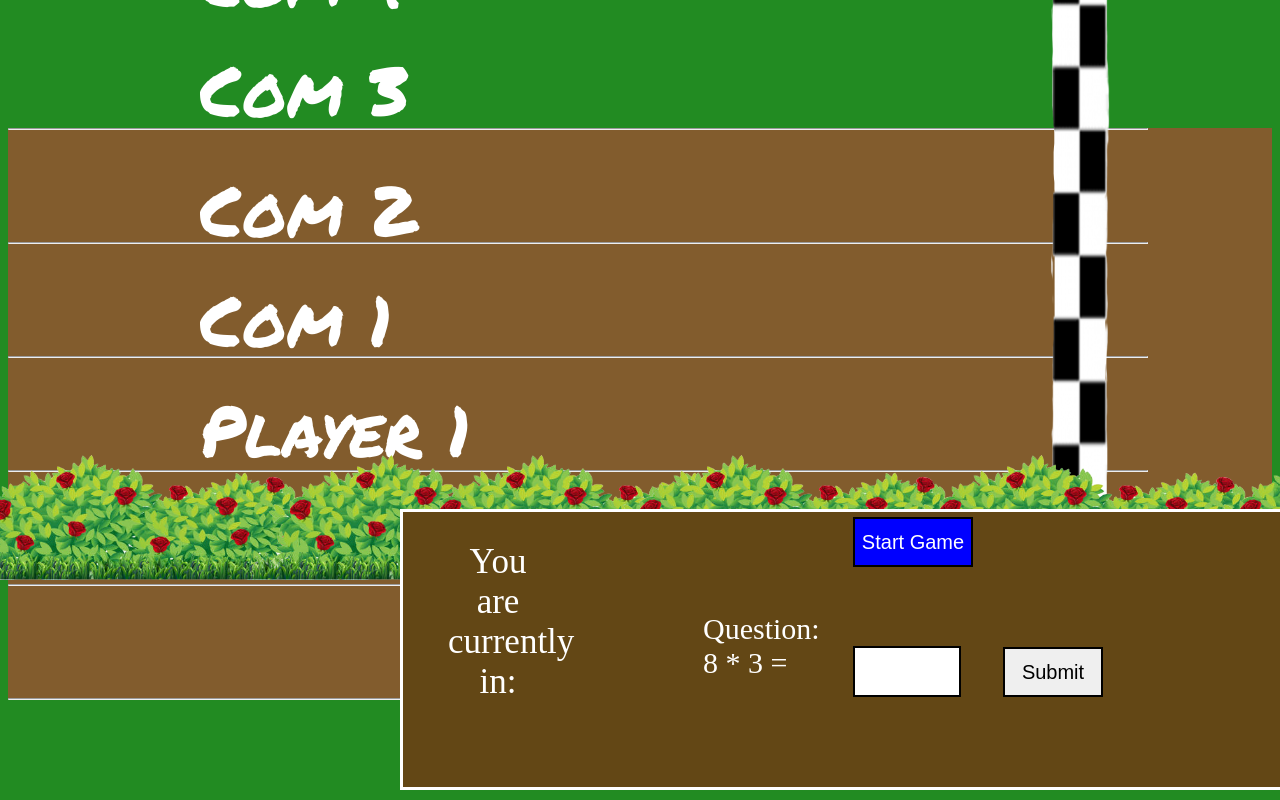
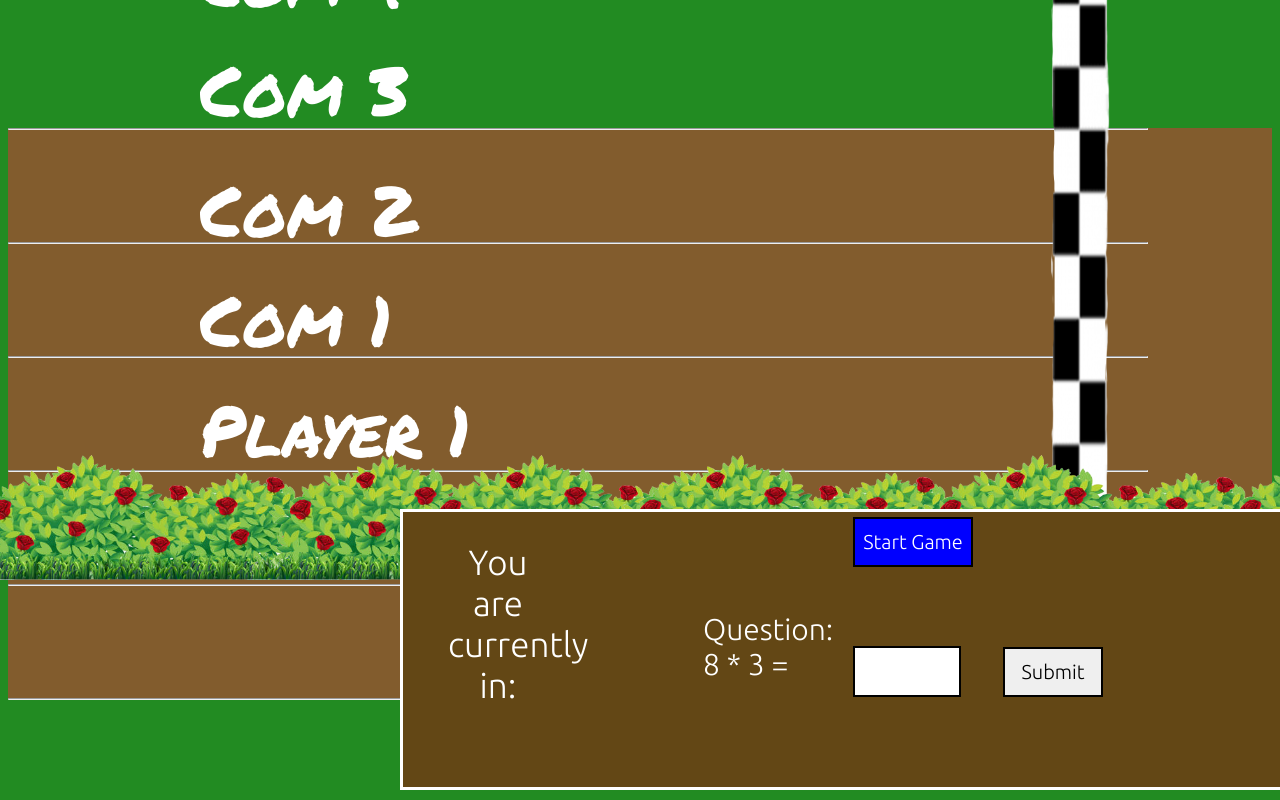
Before and after one commit to gmyrvold/Project1-Derby, a plain HTML site: page index.html in a window 1280 px wide. Shown: the top 800 px of the page. Drawn offline with Linux system fonts and the light colour scheme.

Commit message:
readme is updated, more styling added

```diff
--- a/css/style.css
+++ b/css/style.css
@@ -28,6 +28,7 @@ body {
     font-size: 20px;
     border-style: solid;
     border-color: black;
+    font-family: 'Ubuntu', sans-serif;
 }
 #answer {
     position: absolute;
@@ -48,6 +49,7 @@ body {
     bottom: 130px;
     font-size: 30px;
     color: white;
+    font-family: 'Ubuntu', sans-serif;
 }
 #startGame {
     position: absolute;
@@ -60,6 +62,7 @@ body {
     background-color: blue;
     border-style: solid;
     border-color: black;
+    font-family: 'Ubuntu', sans-serif;
 }
 #placement {
     position: absolute;
@@ -70,6 +73,7 @@ body {
     bottom: 200px;
     font-size: 35px;
     color: white;
+    font-family: 'Ubuntu', sans-serif;
 }
 #player1 {
     position: absolute;
--- a/index.html
+++ b/index.html
@@ -2,6 +2,7 @@
 <html lang="en">
 <head>
     <link href="https://fonts.googleapis.com/css2?family=Permanent+Marker&display=swap" rel="stylesheet">
+    <link href="https://fonts.googleapis.com/css2?family=Ubuntu:wght@300&display=swap" rel="stylesheet">
     <link rel="stylesheet" href="css/style.css">
     <title>Multiplication Derby</title>
 </head>
--- a/js/app.js
+++ b/js/app.js
@@ -47,6 +47,26 @@ let mathProblems = [
     {
         'question': '8 * 3 =',
         'answer': '24'
+    },
+    {
+        'question': '9 * 5 =',
+        'answer': '45'
+    },
+    {
+        'question': '3 * 4 =',
+        'answer': '12'
+    },
+    {
+        'question': '7 * 9 =',
+        'answer': '49'
+    },
+    {
+        'question': '4 * 2 =',
+        'answer': '8'
+    },
+    {
+        'question': '5 * 2 =',
+        'answer': '10'
     }
 ]
 //console.log(mathProblems)
```
Also changed, not shown: 1 other file.
